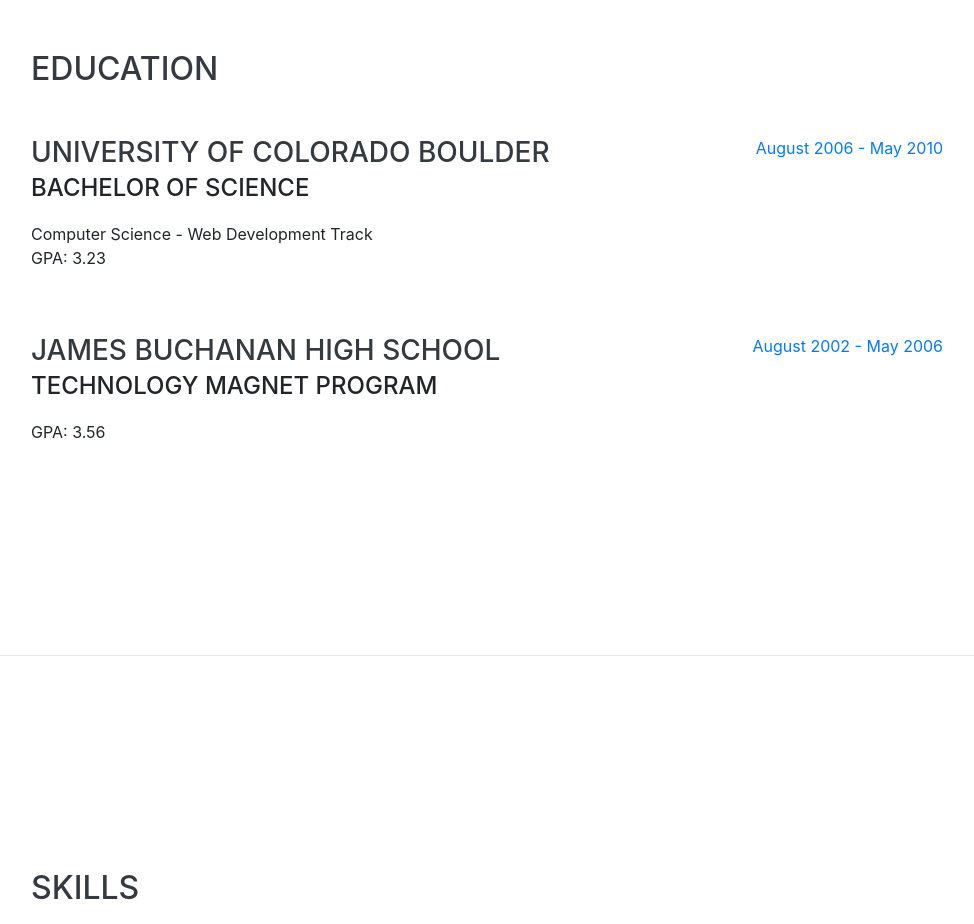
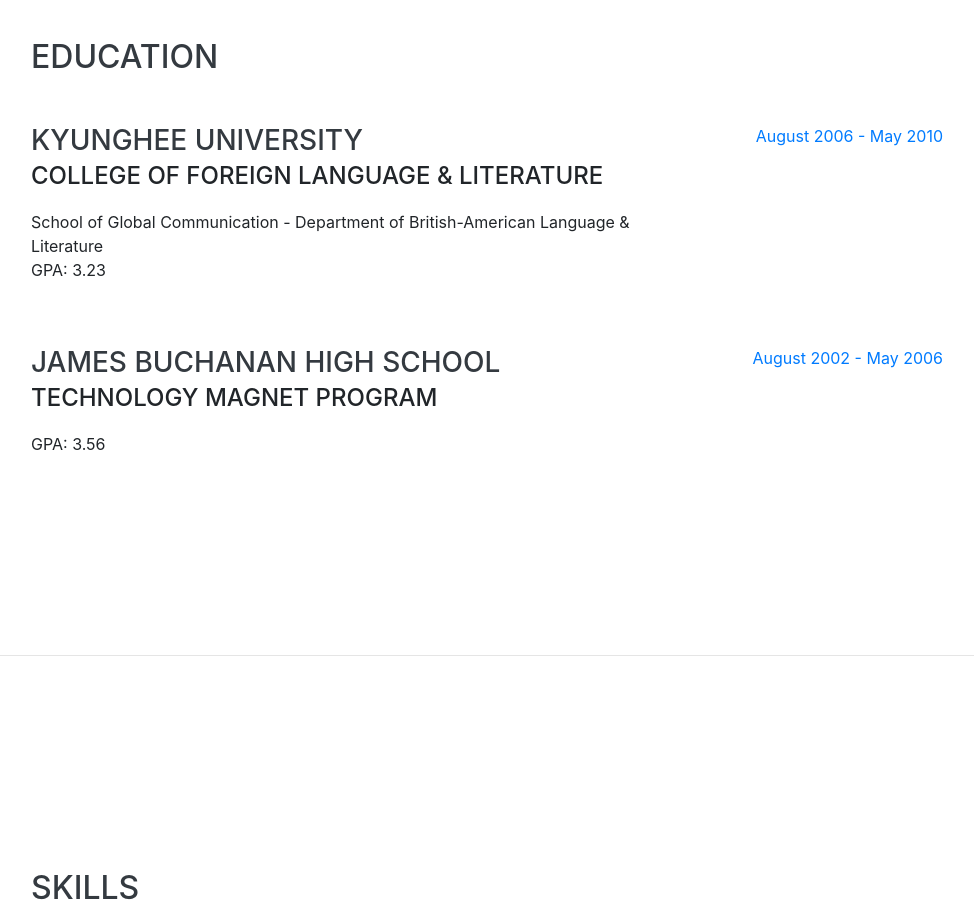
Before and after one commit to eunsung-git/eunsung-git.github.io, a website with bundled scripts: page index.html in a window 1280 px wide. Shown: the part 2040-2964 px from the top of the page, without its empty margins (289-1263 px from the left). Built offline with nearby package versions, Linux system fonts and the light colour scheme; a web font is replaced by a local one.

Commit message:
Update school

```diff
--- a/index.html
+++ b/index.html
@@ -149,9 +149,9 @@
 
         <div class="resume-item d-flex flex-column flex-md-row justify-content-between mb-5">
           <div class="resume-content">
-            <h3 class="mb-0">University of Colorado Boulder</h3>
-            <div class="subheading mb-3">Bachelor of Science</div>
-            <div>Computer Science - Web Development Track</div>
+            <h3 class="mb-0">KyungHee University</h3>
+            <div class="subheading mb-3">College of Foreign Language & literature</div>
+            <div>School of Global Communication - Department of British-American Language & Literature</div>
             <p>GPA: 3.23</p>
           </div>
           <div class="resume-date text-md-right">
```
